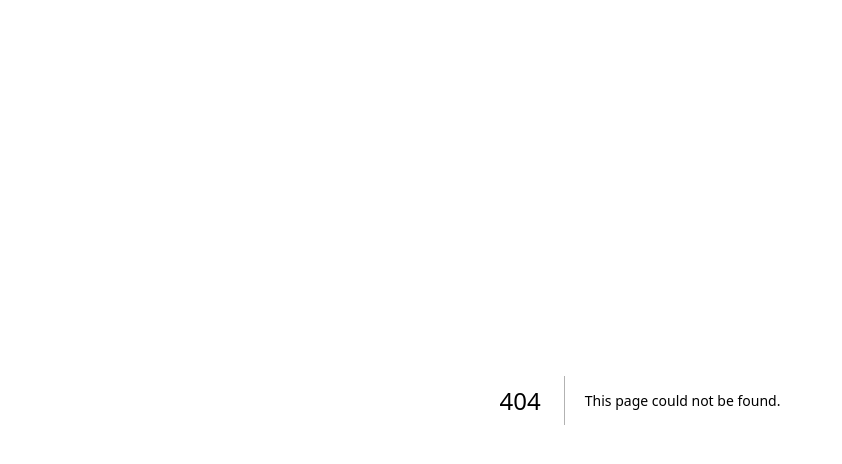
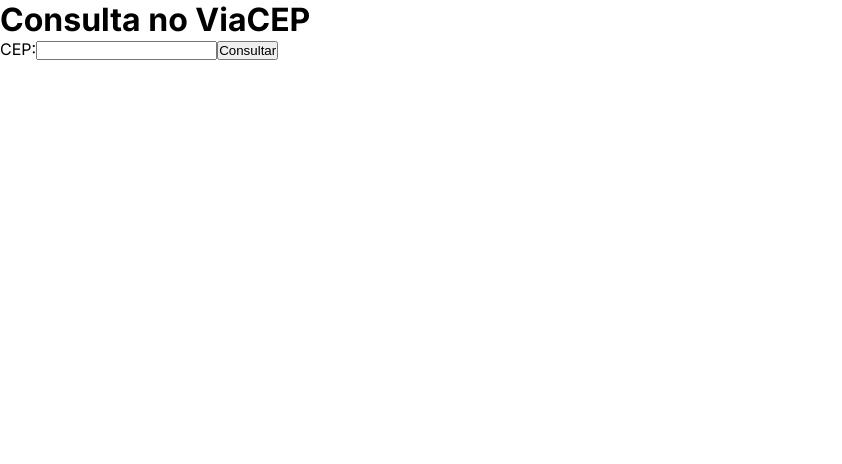
Before and after one commit to EdyKnopfler/nextjs-poc, a Next.js app: page /cliente in a window 1280 px wide. Before the commit this address had no page. Shown: the top 464 px of the page, without its empty margins (0-842 px from the left). Built offline with nearby package versions, Linux system fonts and the light colour scheme.

Commit message:
O bom e velho React no cliente

```diff
--- /dev/null
+++ b/src/app/cliente/exibe-cep.tsx
@@ -0,0 +1,11 @@
+export default function ExibeCep({ dadosViaCep }) {
+  return (
+    <>
+      {Object.keys(dadosViaCep).map((k, i) =>
+        <p key={i}>
+          <b>{k}:</b> {dadosViaCep[k]}
+        </p>
+      )}
+    </>
+  )
+}
--- /dev/null
+++ b/src/app/cliente/page.tsx
@@ -0,0 +1,40 @@
+'use client';
+
+import { useState } from "react"
+import ExibeCep from "./exibe-cep";
+
+export default function CepPaginaCliente() {
+  const [dados, setDados] = useState({})
+
+  const submitForm = async (event) => {
+    event.preventDefault()
+    const cep = event.target.cep.value
+
+    const res = await fetch(
+      `https://viacep.com.br/ws/${cep}/json/`,
+      {
+        headers: { 'Access-Control-Allow-Origin': '*' }
+      }
+    )
+
+    if (!res.ok) {
+      // TODO elemento de erro
+      return console.error('Erro!')
+    }
+
+    setDados(await res.json())
+
+  }
+
+  return (
+    <>
+      <h1>Consulta no ViaCEP</h1>
+      <form onSubmit={submitForm}>
+        <label htmlFor="cep">CEP:</label>
+        <input id="cep" name="cep" type="text" />
+        <button type="submit">Consultar</button>
+      </form>
+      <ExibeCep dadosViaCep={dados} />
+    </>
+  )
+}
```
